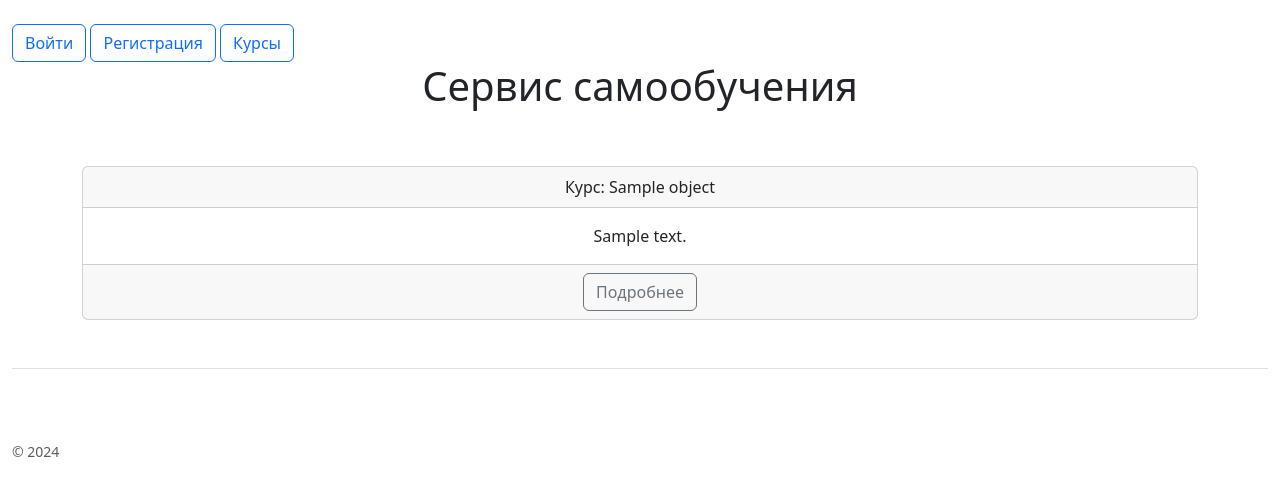
After one commit to dyadyasawa/diplom_work, a Django app: template materials/templates/materials_app/courses_list.html in a window 1280 px wide. The commit adds this page. Shown: the top 496 px of the page. Run offline with Django 4.2, Linux system fonts and the light colour scheme; the template is opened without the code that fills it: most values are stand-ins (such as "Sample title", 1, 10 or a date in 2020); some libraries are stand-ins or nearby versions.

Commit message:
Работа над проектом.

```diff
--- /dev/null
+++ b/materials/templates/materials_app/courses_list.html
@@ -0,0 +1,36 @@
+
+{% extends 'materials_app/base.html' %}
+
+{% block content %}
+<br>
+<div class="container">
+    <div class="text-end">
+        {% if user.is_superuser %}
+            <a class="btn btn-outline-secondary" href="#">Добавить курс</a>
+        {% endif %}
+
+    </div>
+    <br>
+    <div class="row">
+        {% for object in object_list %}
+
+            <div class="col">
+                <div class="card text-center">
+                    <div class="card-header">
+                        Курс: {{object.title}}
+                    </div>
+                    <div class="card-body">
+                        <p class="card-text">{{object.description}}</p>
+
+                    </div>
+                    <div class="card-footer">
+                       <a class="btn btn-outline-secondary" href="{% url 'materials:course_detail' object.pk %}">Подробнее</a>
+                    </div>
+                </div>
+            </div>
+
+        {% endfor %}
+    </div>
+</div>
+
+{% endblock %}
--- a/materials/templates/materials_app/includes/inc_base.html
+++ b/materials/templates/materials_app/includes/inc_base.html
@@ -1,10 +1,10 @@
 
 {% if user.is_authenticated %}
     <a class="p-l-2 btn btn-outline-primary" href="{% url 'users:logout' %}">Выйти</a>
-    <a class="p-l-2 btn btn-outline-primary" href="#">Курсы</a>
+    <a class="p-l-2 btn btn-outline-primary" href="{% url 'materials:courses_list' %}">Курсы</a>
 
 {% else %}
     <a class="p-l-2 btn btn-outline-primary" href="{% url 'users:login' %}">Войти</a>
     <a class="p-l-2 btn btn-outline-primary" href="{% url 'users:register' %}">Регистрация</a>
-    <a class="p-l-2 btn btn-outline-primary" href="#">Курсы</a>
+    <a class="p-l-2 btn btn-outline-primary" href="{% url 'materials:courses_list' %}">Курсы</a>
 {% endif %}
--- a/materials/urls.py
+++ b/materials/urls.py
@@ -4,10 +4,13 @@ from django.urls import path
 # from rest_framework_simplejwt.views import
 
 from materials.apps import MaterialsConfig
-from materials.views import StartPageView
+from materials.views import StartPageView, CoursesListView, CourseDetailView
 
 app_name = MaterialsConfig.name
 
 urlpatterns = [
     path("", StartPageView.as_view(), name="start_page"),
+
+    path("courses_list/", CoursesListView.as_view(), name="courses_list"),
+    path("course_detail/<int:pk>/", CourseDetailView.as_view(), name="course_detail"),
 ]
```
Also changed, not shown: materials/templates/materials_app/course_detail.html (added, +29 -0 lines), materials/views.py (+21 -1 lines).
